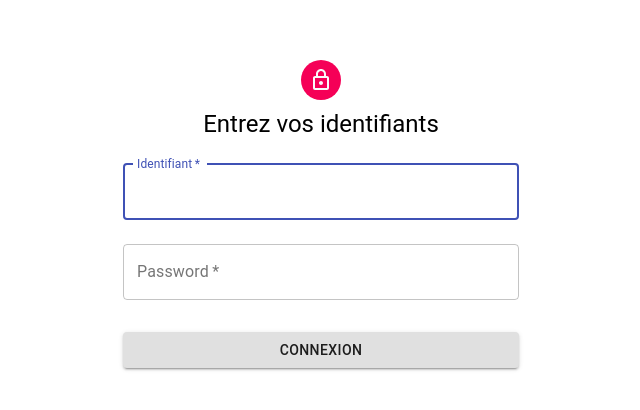
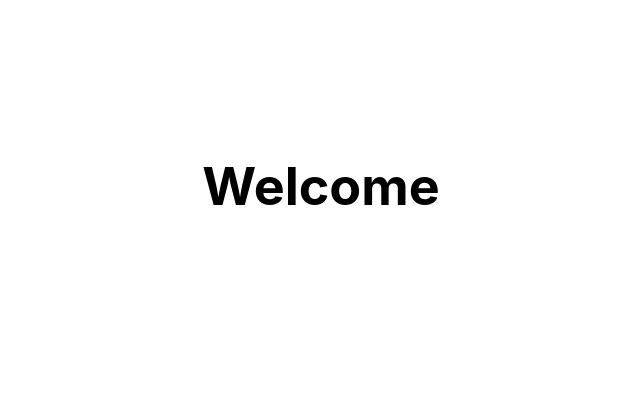
Before and after one commit to idrissKour/gestion_dattribution_dordinateurs, a React (Create React App) app: page /welcome in a window 1280 px wide. Shown: the part 214-624 px from the top of the page, without its empty margins (319-959 px from the left). Built offline with nearby package versions, Linux system fonts and the light colour scheme.

Commit message:
ajout: redirection après avoir cliqué sur connexion

```diff
--- a/package.json
+++ b/package.json
@@ -12,6 +12,7 @@
     "firebase": "^7.17.2",
     "react": "^16.13.1",
     "react-dom": "^16.13.1",
+    "react-router-dom": "^5.2.0",
     "react-scripts": "3.4.1"
   },
   "scripts": {
--- a/src/App.js
+++ b/src/App.js
@@ -1,40 +1,24 @@
 import React from 'react';
-import logo from './logo.svg';
 import './App.css';
 
 import SignIn from './SignIn/SignIn';
+import Welcome from "./Welcome/index";
+
+import { BrowserRouter as Router, Route, Switch } from "react-router-dom";
 
 function App() {
   return (
     <div className="App">
       <header className="App-header">
         {
-        /* <img src={logo} className="App-logo" alt="logo" />
-        <p>
-          Edit <code>src/App.js</code> and save to reload.
-        </p>
-        <a
-          className="App-link"
-          href="https://reactjs.org"
-          target="_blank"
-          rel="noopener noreferrer"
-        >
-          Learn React
-        </a> */
-
-        <SignIn />
-
+         <Router>
+         <Switch>
+           <Route exact path="/welcome" component={Welcome} />
+           <SignIn />
+         </Switch>
+       </Router>
         }
       </header>
-
-      <body>
-
-
-
-      </body>
-
-
-
     </div>
   );
 }
--- a/src/SignIn/SignIn.js
+++ b/src/SignIn/SignIn.js
@@ -1,7 +1,4 @@
 import * as React from 'react';
-
-import { useState } from 'react';
-
 import Avatar from '@material-ui/core/Avatar';
 import Button from '@material-ui/core/Button';
 import CssBaseline from '@material-ui/core/CssBaseline';
@@ -16,19 +13,13 @@ import Typography from '@material-ui/core/Typography';
 import { makeStyles } from '@material-ui/core/styles';
 import Container from '@material-ui/core/Container';
 
-// function Copyright() {
-//   return (
-//     <Typography variant="body2" color="textSecondary" align="center">
-//       {'Copyright © '}
-//       <Link color="inherit" href="https://material-ui.com/">
-//         Your Website
-//       </Link>{' '}
-//       {new Date().getFullYear()}
-//       {'.'}
-//     </Typography>
-//   );
-// }
+import {useState, useContext} from 'react'
+import { FirebaseContext } from '../Firebase'
 
+
+import { useHistory } from "react-router-dom";
+
+// CSS ----------------------------------------------------------------------------------------
 const useStyles = makeStyles((theme) => ({
 
   paper: {
@@ -50,25 +41,38 @@ const useStyles = makeStyles((theme) => ({
   },
 }));
 
-export default function SignIn() {
+// Fonction SignIn ---------------------------------------------------------------------------
+export default function SignIn(props) {
   const classes = useStyles();
 
-//   const data = {
-//     id: '',
-//     password: ''
-//   }
 
-//   const[loginData, setLoginData] = useState(data);
-//   console.log(loginData);
+  const history = useHistory();
 
-//  const handleChange = e => {
-//    setLoginData({...loginData, [e.target.id]: e.target.value})
+  const firebase = useContext(FirebaseContext);
 
-//  }
+  // Variables ----------------------------------------------------------------------------
+  const [email, setEmail] = useState('');
+  const [password, setPassword] = useState('');
 
-//  const { id, password } = loginData;
+  // Message d'erreur ---------------------------------------------------------------------
+  const [error, setError] = useState('');
 
-//  const btn = id !== '' || password !== '' ? <button disable> Connexion </button> : <button> Connexion </button>
+  // Gestion de l'envoie du formulaire ----------------------------------------------------
+  const handleSubmit = e => {
+   e.preventDefault()
+   firebase.loginUser(email, password)
+   .then(user => {
+     setEmail('');
+     setPassword('');
+     history.push("/Welcome");
+   })
+   .catch(error => {
+     setError(error)
+    setEmail('');
+    setPassword('');
+   })
+
+  }
 
   return (
 
@@ -82,23 +86,32 @@ export default function SignIn() {
         <Typography component="h1" variant="h5">
           Entrez vos identifiants
         </Typography>
-        <form className={classes.form} noValidate>
+
+        <form className={classes.form} noValidate onSubmit={handleSubmit}>
+
+          {/* Champs  email ------------------------------------------------------------------------ */}
           <TextField
-            // onChange={handleChange}
-            // value={id}
+
+            onChange={ e => setEmail(e.target.value) }
+            value={email}
+
             variant="outlined"
             margin="normal"
             required
             fullWidth
-            id="id"
-            label="Identifiant"
-            name="id"
-            autoComplete="id"
+            // id="email"
+            label="Email"
+            name="email"
+            autoComplete="off"
             autoFocus
           />
+
+          {/* Champs password ---------------------------------------------------------------------- */}
           <TextField
-            // onChange={handleChange}
-            // value={password}
+
+            onChange={ e => setPassword(e.target.value) }
+            value={password}
+
             variant="outlined"
             margin="normal"
             required
@@ -106,13 +119,11 @@ export default function SignIn() {
             name="password"
             label="Password"
             type="password"
-            id="password"
-            autoComplete="current-password"
+            // id="password"
+            autoComplete="off"
           />
-          {/* <FormControlLabel
-            control={<Checkbox value="remember" color="primary" />}
-            label="Remember me"
-          /> */}
+
+          {/* Bouton Connexion ---------------------------------------------------------------------- */}
           <Button
             type="submit"
             fullWidth
@@ -121,23 +132,11 @@ export default function SignIn() {
           >
             Connexion
           </Button>
-          {/* <Grid container> */}
-            {/* <Grid item xs>
-              <Link href="#" variant="body2">
-                Forgot password?
-              </Link>
-            </Grid> */}
-            {/* <Grid item>
-              <Link href="#" variant="body2">
-                {"Don't have an account? Sign Up"}
-              </Link>
-            </Grid> */}
-          {/* </Grid> */}
         </form>
+
+        {error !== '' && <span> {error.message} </span>}
+
       </div>
-      {/* <Box mt={8}>
-        <Copyright />
-      </Box> */}
     </Container>
   );
 }
--- /dev/null
+++ b/src/Welcome/index.js
@@ -0,0 +1,12 @@
+import React from 'react'
+
+const Welcome = () => {
+
+    return(
+        <div>
+            <h1>Welcome</h1>
+        </div>
+    )
+}
+
+export default Welcome;
```
Also changed, not shown: 2 other files (tests, documents, lock files or other folders).
